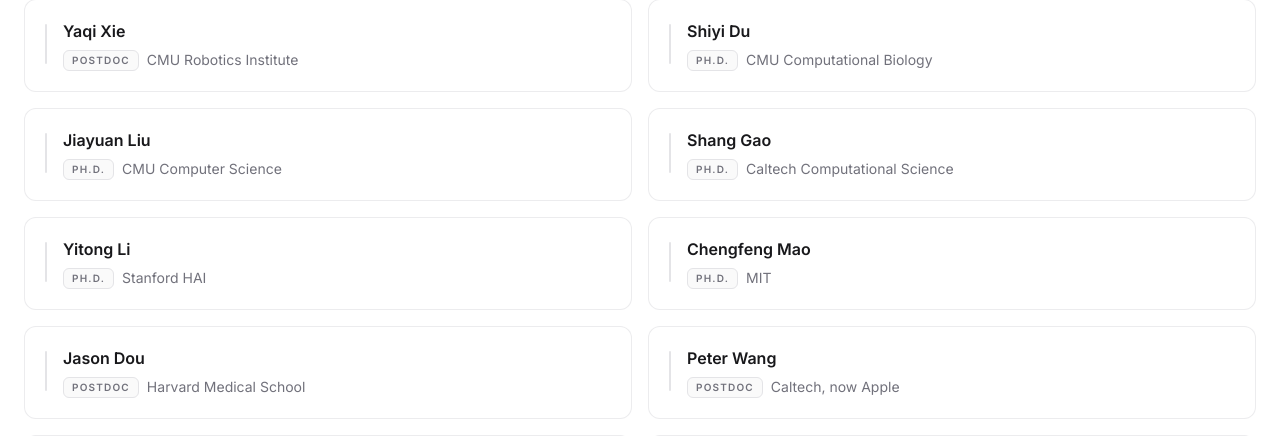
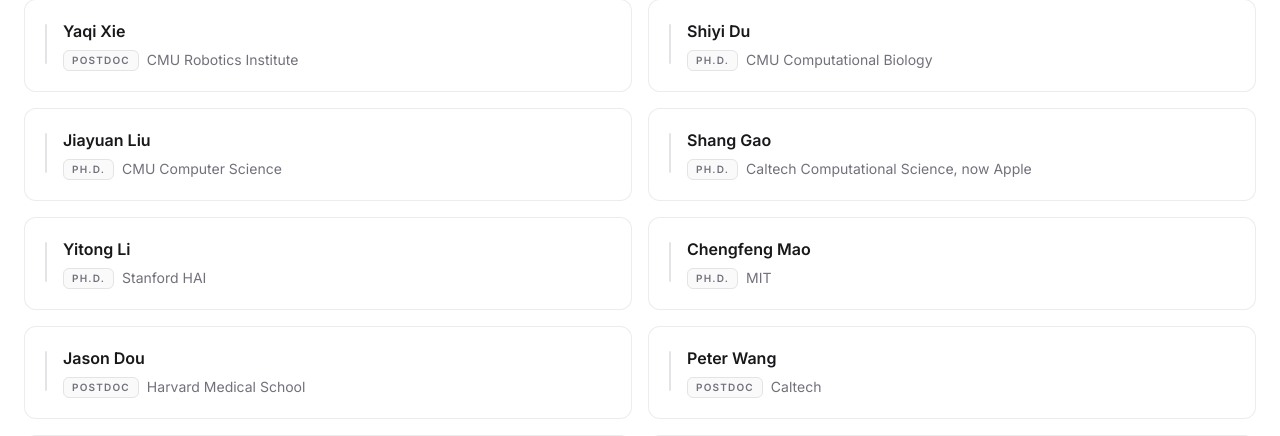
Before and after one commit to Crazy-Jack/initiative, a Next.js app: page /initiative/ in a window 1280 px wide. Shown: the part 6629-7065 px from the top of the page. Built offline with nearby package versions, Linux system fonts and the light colour scheme.

Commit message:
Revert "Update Team.tsx"
This reverts commit ca21ffefbe3cf934e6820de94bc2e254f4b287a8.

```diff
--- a/src/components/Team.tsx
+++ b/src/components/Team.tsx
@@ -184,11 +184,11 @@
     { name: 'Yaqi Xie', institution: 'postdoc, CMU Robotics Institute', link: 'https://scholar.google.com/citations?user=lBCCo0EAAAAJ&hl=en' },
     { name: 'Shiyi Du', institution: 'Ph.D., CMU Computational Biology', link: 'https://scholar.google.com/citations?user=rVKkjikAAAAJ&hl=en' },
     { name: 'Jiayuan Liu', institution: 'Ph.D., CMU Computer Science', link: 'https://liu-jiayuan.github.io/' },
-    { name: 'Shang Gao', institution: 'Ph.D., Caltech Computational Science', link: 'https://scholar.google.com/citations?user=I3WuCWEAAAAJ' },
+    { name: 'Shang Gao', institution: 'Ph.D., Caltech Computational Science, now Apple', link: 'https://scholar.google.com/citations?user=I3WuCWEAAAAJ' },
     { name: 'Yitong Li', institution: 'Ph.D., Stanford HAI', link: 'https://hai.stanford.edu/people/yitong-li' },
     { name: 'Chengfeng Mao', institution: 'Ph.D., MIT', link: 'https://scholar.google.com/citations?user=NfilsZkAAAAJ&hl=en' },
     { name: 'Jason Dou', institution: 'postdoc, Harvard Medical School', link: 'https://sites.google.com/site/douxiaotianjason/' },
-    { name: 'Peter Wang', institution: 'postdoc, Caltech, now Apple', link: 'https://pwang.pw/' },
+    { name: 'Peter Wang', institution: 'postdoc, Caltech', link: 'https://pwang.pw/' },
     { name: 'Shi Feng', institution: 'Ph.D., Harvard CS', link: 'https://fengshi.link/' },
     { name: 'Xueying Ding', institution: 'Ph.D., CMU Machine Learning & Public Policy', link: 'https://scholar.google.com/citations?user=o9EmMaEAAAAJ' },
     { name: 'Xin Luo', institution: 'Ph.D., UM Bioinformatics', link: 'https://medresearch.umich.edu/profile/xin-luo' },
```
